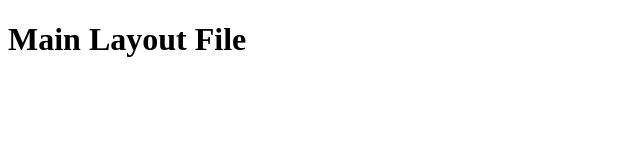
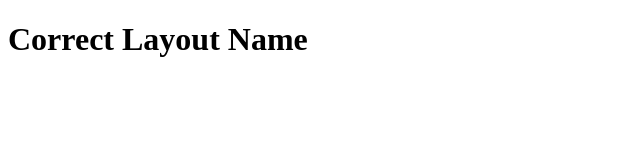
Before and after one commit to MuzammilRafay/Batch-7-Testing-2, a plain HTML site: page index - Copy (3).html in a window 1280 px wide. Shown: the whole page, without its empty margins (0-640 px from the left). Drawn offline with Linux system fonts and the light colour scheme.

Commit message:
made pr changes

```diff
--- a/index - Copy (3).html
+++ b/index - Copy (3).html
@@ -6,6 +6,6 @@
 	<title>Main Layout File</title>
 </head>
 <body>
-	<h1>Main Layout File</h1>
+	<h1>Correct Layout Name</h1>
 </body>
 </html>
```
